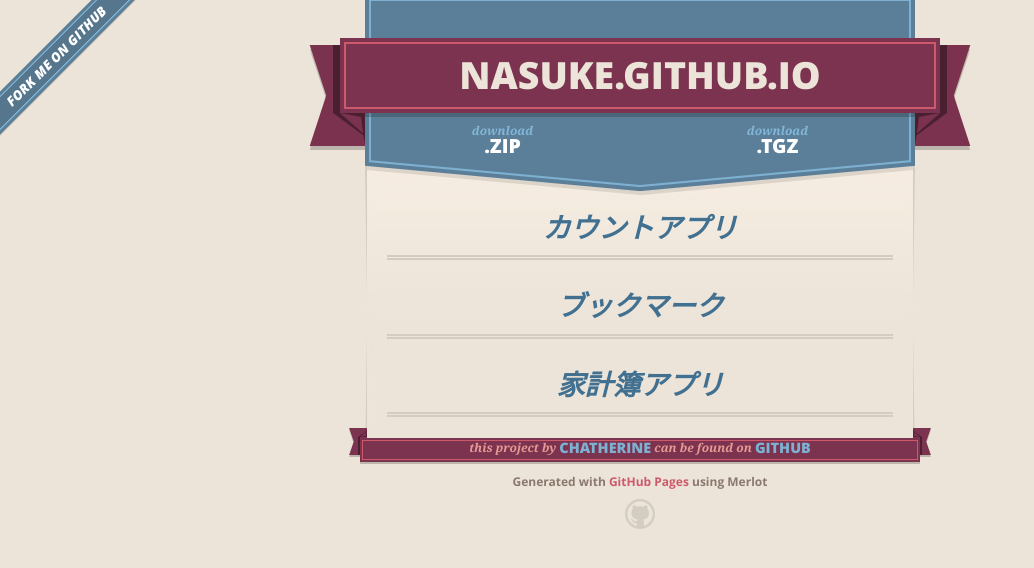
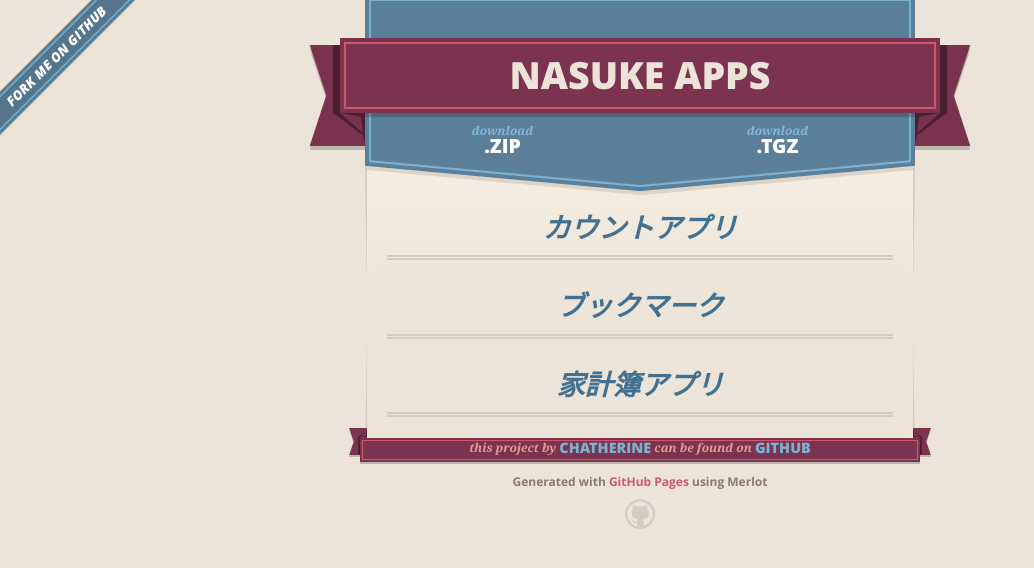
Before and after one commit to chatherine/nasuke.github.io, a plain HTML site: page index.html in a window 1280 px wide. Shown: the whole page, without its empty margins (0-1034 px from the left). Drawn offline with nearby package versions, Linux system fonts and the light colour scheme.

Commit message:
Update index.html

```diff
--- a/index.html
+++ b/index.html
@@ -27,7 +27,7 @@
       <header>
         <span class="ribbon-outer">
           <span class="ribbon-inner">
-            <h1>Nasuke.GitHub.io</h1>
+            <h1>Nasuke Apps</h1>
             <h2></h2>
           </span>
           <span class="left-tail"></span>
```
